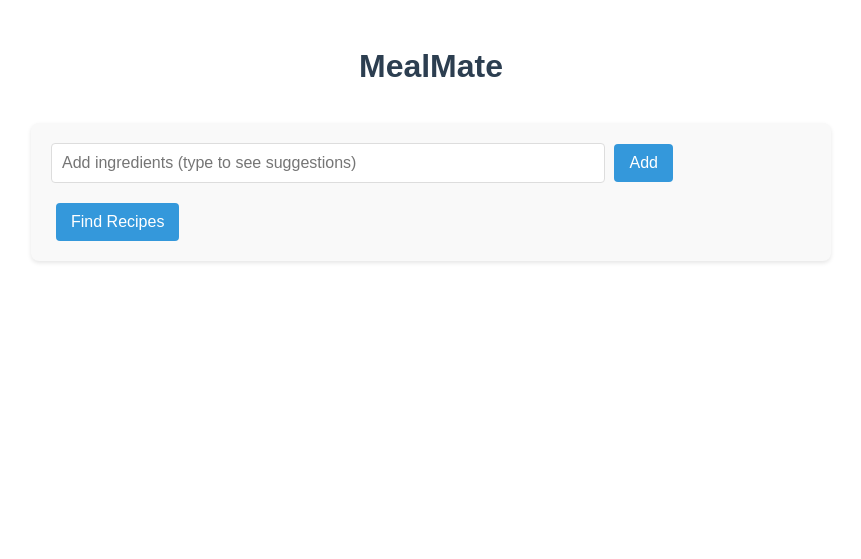
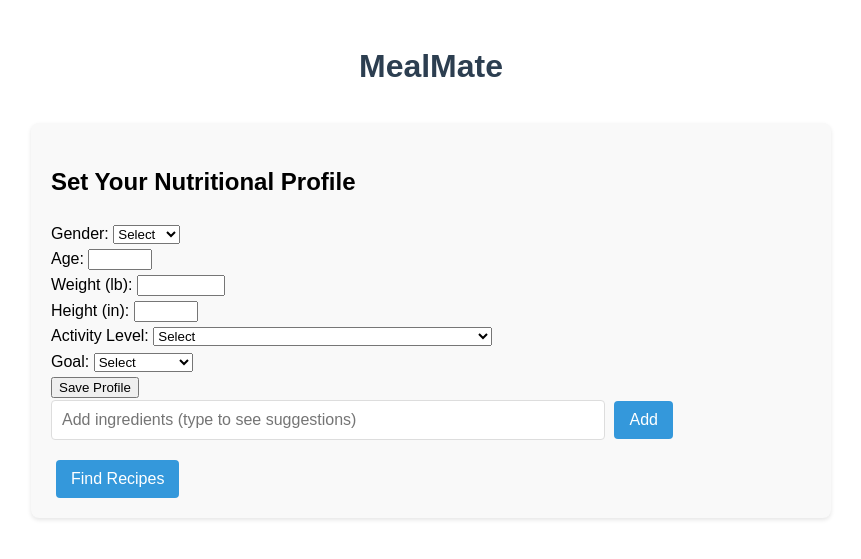
Before and after one commit to parthgmjain/MealMate, a Flask app: page / in a window 1280 px wide. Shown: the top 559 px of the page, without its empty margins (209-1070 px from the left). Run offline with Flask 3, Linux system fonts and the light colour scheme; parts of the project's set-up code (start-up, migrations or seed data) failed here and were passed over.

Commit message:
creating health data form

```diff
--- a/templates/index.html
+++ b/templates/index.html
@@ -10,6 +10,58 @@
     <h1>MealMate</h1>
 
     <div class="search-container">
+        <div class="user-profile-form">
+            <h2>Set Your Nutritional Profile</h2>
+            <form id="nutritionProfileForm">
+                <div class="form-group">
+                    <label for="gender">Gender:</label>
+                    <select id="gender" required>
+                        <option value="">Select</option>
+                        <option value="male">Male</option>
+                        <option value="female">Female</option>
+                    </select>
+                </div>
+
+                <div class="form-group">
+                    <label for="age">Age:</label>
+                    <input type="number" id="age" min="10" max="120" required>
+                </div>
+
+                <div class="form-group">
+                    <label for="weight">Weight (lb):</label>
+                    <input type="number" id="weight" min="30" max="1400" step="0.1" required>
+                </div>
+
+                <div class="form-group">
+                    <label for="height">Height (in):</label>
+                    <input type="number" id="height" min="24" max="108" required>
+                </div>
+
+                <div class="form-group">
+                    <label for="activity">Activity Level:</label>
+                    <select id="activity" required>
+                        <option value="">Select</option>
+                        <option value="sedentary">Sedentary (little or no exercise)</option>
+                        <option value="lightly_active">Lightly active (light exercise 1-3 days/week)</option>
+                        <option value="moderately_active">Moderately active (moderate exercise 3-5 days/week)</option>
+                        <option value="very_active">Very active (hard exercise 6-7 days/week)</option>
+                        <option value="super_active">Super active (very hard exercise & physical job)</option>
+                    </select>
+                </div>
+
+                <div class="form-group">
+                    <label for="goal">Goal:</label>
+                    <select id="goal" required>
+                        <option value="">Select</option>
+                        <option value="weight_loss">Weight Loss</option>
+                        <option value="maintenance">Maintenance</option>
+                        <option value="muscle_gain">Muscle Gain</option>
+                    </select>
+                </div>
+
+                <button type="submit" id="saveProfile">Save Profile</button>
+            </form>
+        </div>
         <div class="input-group">
             <input type="text" id="ingredientInput" placeholder="Add ingredients (type to see suggestions)" autocomplete="off">
             <button id="addButton">Add</button>
```
